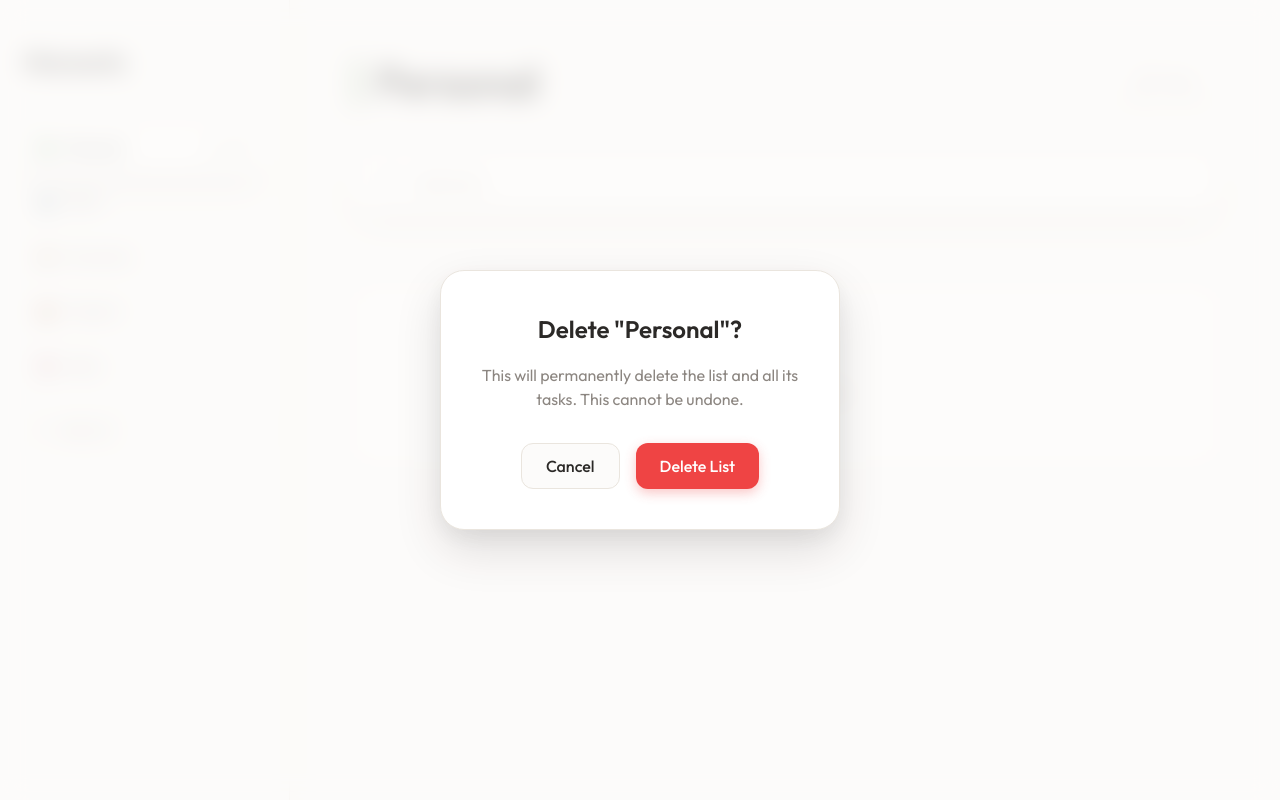
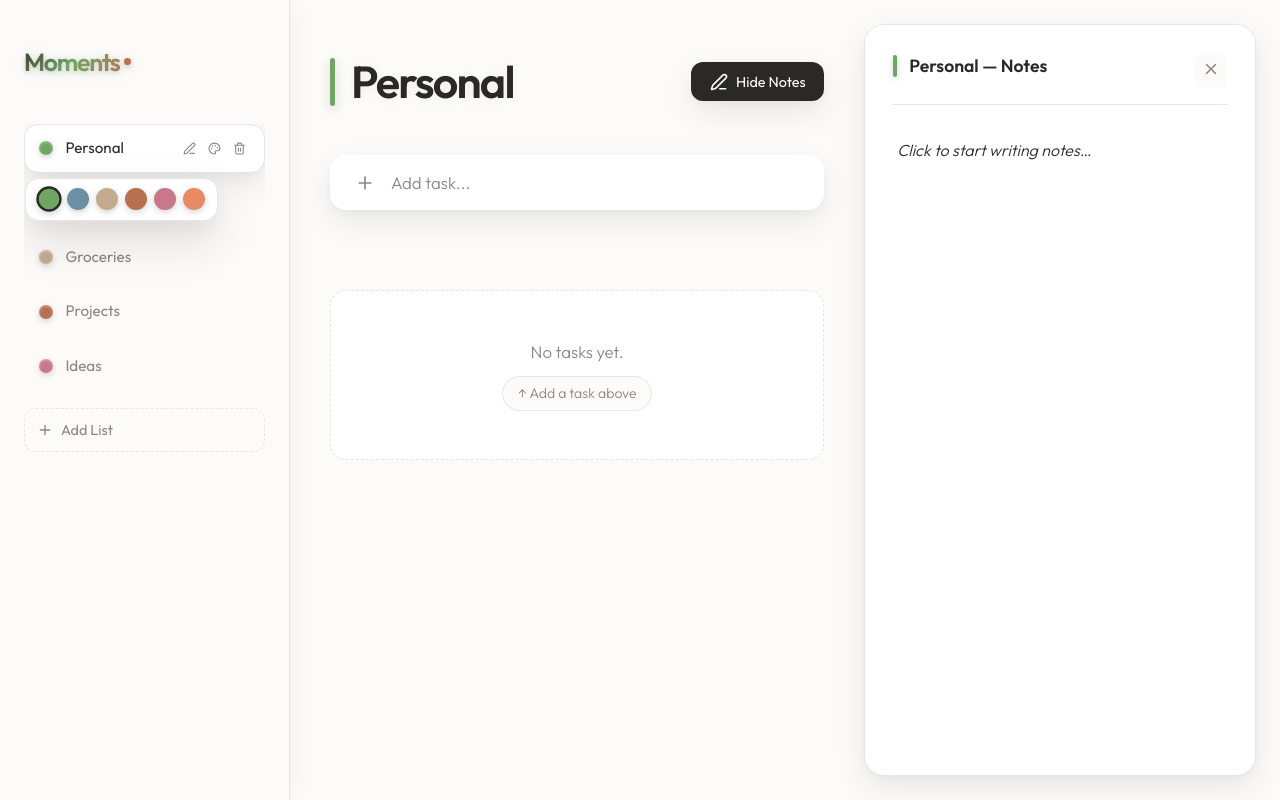
Before and after one commit to amitprna/minimal-todo, a React (Vite) app: page / in a window 1280 px wide. Both pictures are taken after a click on the button 239 px from the left and 148 px from the top of the page. Built offline with nearby package versions, Linux system fonts and the light colour scheme.

Commit message:
added logo

```diff
--- a/src/App.css
+++ b/src/App.css
@@ -37,12 +37,50 @@
   width: 100%;
 }
 
+/* ── Premium Logo Wordmark ──────────────────────────── */
+.logo-wordmark {
+  display: flex;
+  align-items: center;
+  gap: 4px;
+}
+
+.logo-main {
+  font-size: 1.55rem;
+  font-weight: 700;
+  letter-spacing: -0.05em;
+  /* Multi-stop gradient for depth */
+  background: linear-gradient(
+    135deg,
+    #3a3530 0%,
+    #6fa664 50%,
+    #b8714f 100%
+  );
+  -webkit-background-clip: text;
+  -webkit-text-fill-color: transparent;
+  background-clip: text;
+  /* Soft outer glow that acts as a "3D" depth cue */
+  filter: drop-shadow(0 2px 6px rgba(111,166,100,0.25))
+          drop-shadow(0 1px 2px rgba(58,53,48,0.15));
+  user-select: none;
+}
+
+/* Minimal decorative dot accent */
+.logo-dot {
+  display: inline-block;
+  width: 7px;
+  height: 7px;
+  border-radius: 50%;
+  background: var(--color-clay);
+  box-shadow: 0 2px 6px rgba(184, 113, 79, 0.5);
+  margin-bottom: 2px;
+  flex-shrink: 0;
+}
+
 .sidebar-title {
-  font-size: 1.6rem;
-  font-weight: 600;
-  color: var(--text-main);
+  /* Fallback for old code – kept for safety */
+  font-size: 1.55rem;
+  font-weight: 700;
   letter-spacing: -0.04em;
-  text-shadow: 0 2px 8px rgba(0,0,0,0.08);
 }
 
 .title-edit-btn {
@@ -181,6 +219,45 @@
 .delete-cat-btn:hover {
   background-color: #fee2e2;
   color: #ef4444;
+}
+
+/* ── Color picker popover ─────────────────────────── */
+.color-popover {
+  position: absolute;
+  left: 0;
+  top: calc(100% + 6px);
+  display: flex;
+  gap: 7px;
+  padding: 0.6rem 0.75rem;
+  background: var(--bg-card);
+  border: 1px solid var(--border-subtle);
+  border-radius: 14px;
+  box-shadow: var(--shadow-hover);
+  z-index: 100;
+}
+
+.color-swatch {
+  width: 22px;
+  height: 22px;
+  border-radius: 50%;
+  border: 2px solid transparent;
+  box-shadow: 0 2px 6px rgba(0,0,0,0.18);
+  transition: transform var(--transition-fast), box-shadow var(--transition-fast);
+}
+
+.color-swatch:hover {
+  transform: scale(1.2);
+  box-shadow: 0 4px 12px rgba(0,0,0,0.25);
+}
+
+.color-swatch.selected {
+  border-color: var(--text-main);
+  transform: scale(1.15);
+}
+
+/* Make the category item the anchor for the absolutely positioned popover */
+.category-item {
+  position: relative;
 }
 
 /* Add category controls */
--- a/src/App.jsx
+++ b/src/App.jsx
@@ -1,5 +1,5 @@
-import { useState, useCallback } from 'react'
-import { Plus, Edit3, Trash2 } from 'lucide-react'
+import { useState, useCallback, useRef, useEffect } from 'react'
+import { Plus, Edit3, Trash2, Palette } from 'lucide-react'
 import { v4 as uuidv4 } from 'uuid'
 import { useLocalStorage } from './hooks/useLocalStorage'
 import TaskList from './components/TaskList'
@@ -13,6 +13,16 @@ const CATEGORY_COLORS = [
   'var(--color-clay)',
   'var(--color-rose)',
   'var(--color-peach)',
+];
+
+// Resolved hex-like values for the color swatch display
+const COLOR_SWATCHES = [
+  { label: 'Sage',  value: 'var(--color-sage)',  hex: '#6fa664' },
+  { label: 'Slate', value: 'var(--color-slate)', hex: '#6d8fa3' },
+  { label: 'Sand',  value: 'var(--color-sand)',  hex: '#c4aa8f' },
+  { label: 'Clay',  value: 'var(--color-clay)',  hex: '#b8714f' },
+  { label: 'Rose',  value: 'var(--color-rose)',  hex: '#c8788a' },
+  { label: 'Peach', value: 'var(--color-peach)', hex: '#e88a66' },
 ];
 
 const initialCategories = [
@@ -59,12 +69,13 @@ function App() {
   const [newCategoryName, setNewCategoryName] = useState('');
   const [editingCategoryId, setEditingCategoryId] = useState(null);
   const [editingCategoryValue, setEditingCategoryValue] = useState('');
+  const [colorPickerCatId, setColorPickerCatId] = useState(null); // which cat is showing the palette
 
   const [tasks, setTasks] = useLocalStorage('japandi-tasks', []);
   const [newTaskTitle, setNewTaskTitle] = useState('');
 
-  // Note panel is per-category
-  const [notesPanelOpen, setNotesPanelOpen] = useState(false);
+  // Notes panel is open by default
+  const [notesPanelOpen, setNotesPanelOpen] = useState(true);
 
   // Modal for category deletion
   const [deletingCategory, setDeletingCategory] = useState(null);
@@ -106,7 +117,13 @@ function App() {
 
   const confirmDeleteCategory = (e, id) => {
     e.stopPropagation();
+    setColorPickerCatId(null);
     setDeletingCategory(categories.find(c => c.id === id));
+  };
+
+  const changeCategoryColor = (catId, colorValue) => {
+    setCategories(categories.map(c => c.id === catId ? { ...c, color: colorValue } : c));
+    setColorPickerCatId(null);
   };
 
   const deleteCategory = () => {
@@ -172,9 +189,12 @@ function App() {
             />
           ) : (
             <div className="sidebar-title-row">
-              <h2 className="sidebar-title">{globalTitle}</h2>
+              <div className="logo-wordmark">
+                <span className="logo-main">{globalTitle}</span>
+                <span className="logo-dot" />
+              </div>
               <button className="title-edit-btn" onClick={() => { setIsEditingTitle(true); setEditTitleValue(globalTitle); }} title="Rename">
-                <Edit3 size={14} />
+                <Edit3 size={13} />
               </button>
             </div>
           )}
@@ -185,7 +205,7 @@ function App() {
             <div
               key={category.id}
               className={`category-item ${activeCategory === category.id ? 'active' : ''}`}
-              onClick={() => { setActiveCategory(category.id); setNotesPanelOpen(false); }}
+              onClick={() => { setActiveCategory(category.id); setColorPickerCatId(null); }}
             >
               <div className="cat-main">
                 <div className="category-color-dot" style={{ backgroundColor: category.color }} />
@@ -207,10 +227,28 @@ function App() {
                 <button className="cat-action-btn" onClick={(e) => startEditCategory(e, category)} title="Rename">
                   <Edit3 size={13} />
                 </button>
+                <button className="cat-action-btn" onClick={(e) => { e.stopPropagation(); setColorPickerCatId(colorPickerCatId === category.id ? null : category.id); }} title="Change color">
+                  <Palette size={13} />
+                </button>
                 <button className="cat-action-btn delete-cat-btn" onClick={(e) => confirmDeleteCategory(e, category.id)} title="Delete">
                   <Trash2 size={13} />
                 </button>
               </div>
+
+              {/* Inline color picker popover */}
+              {colorPickerCatId === category.id && (
+                <div className="color-popover animate-in" onClick={e => e.stopPropagation()}>
+                  {COLOR_SWATCHES.map(swatch => (
+                    <button
+                      key={swatch.label}
+                      className={`color-swatch ${category.color === swatch.value ? 'selected' : ''}`}
+                      style={{ backgroundColor: swatch.hex }}
+                      onClick={() => changeCategoryColor(category.id, swatch.value)}
+                      title={swatch.label}
+                    />
+                  ))}
+                </div>
+              )}
             </div>
           ))}
 
--- a/src/components/TaskNotes.css
+++ b/src/components/TaskNotes.css
@@ -2,7 +2,7 @@
   background-color: var(--bg-card);
   border-radius: 20px;
   box-shadow: var(--shadow-md);
-  padding: 1.5rem;
+  padding: 1.75rem;
   display: flex;
   flex-direction: column;
   height: 100%;
@@ -10,157 +10,220 @@
   overflow: hidden;
 }
 
+/* ── Header ────────────────────────────────────── */
 .notes-header {
   display: flex;
   justify-content: space-between;
   align-items: flex-start;
-  margin-bottom: 2rem;
+  margin-bottom: 1.5rem;
   padding-bottom: 1rem;
   border-bottom: 1px solid var(--border-subtle);
+  gap: 1rem;
+}
+
+.notes-title-area {
+  display: flex;
+  align-items: center;
+  gap: 0.75rem;
+  flex: 1;
+  min-width: 0;
+}
+
+.notes-color-bar {
+  width: 4px;
+  height: 1.4rem;
+  border-radius: 4px;
+  flex-shrink: 0;
+  box-shadow: 0 2px 6px rgba(0,0,0,0.2);
 }
 
 .notes-title {
-  font-size: 1.25rem;
-  font-weight: 500;
-  max-width: 80%;
-  line-height: 1.4;
+  font-size: 1.1rem;
+  font-weight: 600;
+  color: var(--text-main);
+  white-space: nowrap;
+  overflow: hidden;
+  text-overflow: ellipsis;
 }
 
-.notes-actions {
-  display: flex;
-  gap: 0.5rem;
-}
-
+/* ── Icon buttons ────────────────────────────────── */
 .icon-btn {
-  padding: 0.5rem;
+  padding: 0.45rem;
   border-radius: 8px;
   color: var(--text-muted);
   background: var(--bg-main);
-  box-shadow: var(--shadow-inner);
+  flex-shrink: 0;
   transition: all var(--transition-fast);
 }
 
 .icon-btn:hover {
-  background: var(--bg-card);
-  box-shadow: var(--shadow-sm);
-  color: var(--text-main);
-  transform: translateY(-2px);
+  background: #fee2e2;
+  color: #e57373;
+  transform: scale(1.1);
 }
 
-.close-btn:hover {
-  color: #e57373;
+/* ── Notes body ──────────────────────────────────── */
+.notes-body {
+  flex-grow: 1;
+  overflow-y: auto;
+  cursor: text;
+  padding-right: 0.25rem;
+  position: relative;
+  min-height: 0;
 }
 
-.notes-content {
-  flex-grow: 1;
-  overflow-y: auto;
-  padding-right: 0.5rem;
+/* The rendered markdown preview */
+.notes-preview {
+  padding: 0.25rem 0.25rem 3rem;
+  min-height: 60px;
 }
 
-.notes-editor {
-  width: 100%;
+.notes-preview.empty {
   height: 100%;
-  resize: none;
-  font-size: 1rem;
-  line-height: 1.6;
-  color: var(--text-main);
-  padding: 1rem;
-  background-color: var(--bg-main);
-  border-radius: 12px;
-  box-shadow: var(--shadow-inner);
+  display: flex;
+  align-items: flex-start;
 }
 
-/* Markdown Styles */
-.markdown-preview {
-  color: var(--text-main);
-  line-height: 1.6;
+.notes-placeholder {
+  color: var(--text-muted);
+  font-weight: 300;
+  font-style: italic;
   font-size: 1rem;
+  margin-top: 0.25rem;
 }
 
-.markdown-preview h1,
-.markdown-preview h2,
-.markdown-preview h3 {
-  margin-top: 1.5rem;
-  margin-bottom: 0.75rem;
+/* The raw-text textarea — shown when focused */
+.notes-textarea {
+  width: 100%;
+  resize: none;
+  font-size: 0.97rem;
+  line-height: 1.7;
+  color: var(--text-main);
+  background: transparent;
+  padding: 0.25rem;
+  overflow: hidden; /* auto-grows via JS */
+  min-height: 200px;
+}
+
+.notes-textarea.hidden {
+  /* Visually hidden but in DOM so we can focus it */
+  position: absolute;
+  opacity: 0;
+  pointer-events: none;
+  height: 0;
+  min-height: 0;
+}
+
+.notes-textarea.visible {
+  position: relative;
+  opacity: 1;
+  pointer-events: auto;
+}
+
+/* Toolbar that appears during editing */
+.notes-toolbar {
+  border-top: 1px solid var(--border-subtle);
+  padding-top: 0.75rem;
+  margin-top: 0.5rem;
+  display: flex;
+  justify-content: space-between;
+  align-items: center;
+}
+
+.notes-hint {
+  font-size: 0.75rem;
+  color: var(--text-muted);
+  font-family: 'Courier New', monospace;
+  opacity: 0.7;
+}
+
+.notes-done-btn {
+  background: var(--text-main);
+  color: var(--bg-card);
+  padding: 0.35rem 0.9rem;
+  border-radius: 8px;
+  font-size: 0.85rem;
+  font-weight: 500;
+}
+
+.notes-done-btn:hover {
+  opacity: 0.85;
+}
+
+/* ── Markdown Styles ─────────────────────────────── */
+.notes-preview h1,
+.notes-preview h2,
+.notes-preview h3 {
+  margin-top: 1.25rem;
+  margin-bottom: 0.6rem;
   font-weight: 600;
   color: var(--text-main);
+  letter-spacing: -0.02em;
 }
 
-.markdown-preview p {
-  margin-bottom: 1rem;
+.notes-preview h1 { font-size: 1.4rem; }
+.notes-preview h2 { font-size: 1.2rem; }
+.notes-preview h3 { font-size: 1.05rem; }
+
+.notes-preview p {
+  margin-bottom: 0.85rem;
+  color: var(--text-main);
+  line-height: 1.7;
 }
 
-.markdown-preview ul,
-.markdown-preview ol {
+.notes-preview ul,
+.notes-preview ol {
   margin-bottom: 1rem;
   padding-left: 1.5rem;
 }
 
-.markdown-preview li {
-  margin-bottom: 0.25rem;
-}
+.notes-preview li { margin-bottom: 0.3rem; }
 
-.markdown-preview a {
+.notes-preview strong { font-weight: 600; }
+.notes-preview em { font-style: italic; color: var(--text-muted); }
+
+.notes-preview a {
   color: var(--color-slate);
   text-decoration: none;
 }
 
-.markdown-preview a:hover {
-  text-decoration: underline;
+.notes-preview a:hover { text-decoration: underline; }
+
+.notes-preview code {
+  background-color: var(--bg-main);
+  padding: 0.15em 0.4em;
+  border-radius: 4px;
+  font-size: 0.88em;
+  color: var(--color-peach);
+  font-family: 'Courier New', monospace;
 }
 
-.markdown-preview code {
-  background-color: var(--bg-main);
-  padding: 0.2em 0.4em;
-  border-radius: 4px;
-  font-size: 0.9em;
-  color: #e8a58a;
-}
-
-.markdown-preview pre code {
-  background-color: transparent;
-  padding: 0;
-  color: inherit;
-}
-
-.markdown-preview pre {
+.notes-preview pre {
   background-color: var(--bg-main);
   padding: 1rem;
-  border-radius: 8px;
+  border-radius: 10px;
   overflow-x: auto;
   margin-bottom: 1rem;
   box-shadow: var(--shadow-inner);
 }
 
-.markdown-preview blockquote {
-  border-left: 4px solid var(--border-subtle);
-  padding-left: 1rem;
-  color: var(--text-muted);
-  margin-left: 0;
-  margin-bottom: 1rem;
-}
-
-.empty-notes {
-  display: flex;
-  flex-direction: column;
-  align-items: center;
-  justify-content: center;
-  height: 100%;
-  color: var(--text-muted);
-  gap: 1rem;
-}
-
-.start-writing-btn {
-  padding: 0.5rem 1rem;
-  background-color: var(--bg-main);
-  border-radius: 8px;
-  box-shadow: var(--shadow-sm);
+.notes-preview pre code {
+  background: transparent;
+  padding: 0;
+  color: var(--text-main);
   font-size: 0.9rem;
 }
 
-.start-writing-btn:hover {
-  background-color: var(--bg-card);
-  box-shadow: var(--shadow-md);
-  transform: translateY(-2px);
-  color: var(--text-main);
+.notes-preview blockquote {
+  border-left: 3px solid var(--border-subtle);
+  padding-left: 1rem;
+  color: var(--text-muted);
+  margin: 0 0 1rem 0;
+  font-style: italic;
 }
+
+.notes-preview hr {
+  border: none;
+  border-top: 1px solid var(--border-subtle);
+  margin: 1.5rem 0;
+}
--- a/src/components/TaskNotes.jsx
+++ b/src/components/TaskNotes.jsx
@@ -1,69 +1,101 @@
-import React, { useState, useEffect } from 'react';
+import React, { useState, useEffect, useRef, useCallback } from 'react';
 import ReactMarkdown from 'react-markdown';
 import remarkGfm from 'remark-gfm';
-import { X, Edit3, Eye } from 'lucide-react';
+import { X } from 'lucide-react';
 import './TaskNotes.css';
 
 export default function TaskNotes({ task, onClose, onSaveNotes, categoryColor }) {
-  const [isEditing, setIsEditing] = useState(false);
   const [notes, setNotes] = useState(task.notes || '');
+  const [isFocused, setIsFocused] = useState(false);
+  const textareaRef = useRef(null);
+  const saveTimerRef = useRef(null);
 
+  // Reset when switching category
   useEffect(() => {
     setNotes(task.notes || '');
-    setIsEditing(false); // Reset to preview when switching tasks
+    setIsFocused(false);
   }, [task.id]);
 
-  const handleSave = () => {
+  // Debounced auto-save
+  const handleChange = useCallback((e) => {
+    const val = e.target.value;
+    setNotes(val);
+    clearTimeout(saveTimerRef.current);
+    saveTimerRef.current = setTimeout(() => {
+      onSaveNotes(task.id, val);
+    }, 600);
+  }, [task.id, onSaveNotes]);
+
+  // Save on explicit blur
+  const handleBlur = () => {
+    setIsFocused(false);
+    clearTimeout(saveTimerRef.current);
     onSaveNotes(task.id, notes);
-    setIsEditing(false);
+  };
+
+  // Auto-grow textarea to content height
+  useEffect(() => {
+    if (textareaRef.current) {
+      textareaRef.current.style.height = 'auto';
+      textareaRef.current.style.height = textareaRef.current.scrollHeight + 'px';
+    }
+  }, [notes]);
+
+  const handlePreviewClick = () => {
+    setIsFocused(true);
+    setTimeout(() => {
+      textareaRef.current?.focus();
+      // Place cursor at end
+      const len = textareaRef.current?.value?.length || 0;
+      textareaRef.current?.setSelectionRange(len, len);
+    }, 50);
   };
 
   return (
     <div className="task-notes-panel animate-in">
       <div className="notes-header">
-        <h3 className="notes-title" style={{ color: categoryColor }}>
-          {task.title}
-        </h3>
-        <div className="notes-actions">
-          <button
-            className="icon-btn"
-            onClick={() => isEditing ? handleSave() : setIsEditing(true)}
-            title={isEditing ? "Preview" : "Edit Notes"}
-          >
-            {isEditing ? <Eye size={18} /> : <Edit3 size={18} />}
-          </button>
-          <button className="icon-btn close-btn" onClick={onClose} title="Close Panel">
-            <X size={20} />
-          </button>
+        <div className="notes-title-area">
+          <div className="notes-color-bar" style={{ backgroundColor: categoryColor }} />
+          <h3 className="notes-title">{task.title}</h3>
         </div>
+        <button className="icon-btn close-btn" onClick={onClose} title="Close panel">
+          <X size={18} />
+        </button>
       </div>
 
-      <div className="notes-content">
-        {isEditing ? (
-          <textarea
-            className="notes-editor"
-            value={notes}
-            onChange={(e) => setNotes(e.target.value)}
-            placeholder="Write your markdown notes here..."
-            autoFocus
-          />
-        ) : (
-          <div className="markdown-preview">
+      <div className="notes-body" onClick={handlePreviewClick}>
+        {/* Ghost preview - shown when not focused */}
+        {!isFocused && (
+          <div className={`notes-preview ${!notes ? 'empty' : ''}`}>
             {notes ? (
-              <ReactMarkdown remarkPlugins={[remarkGfm]}>
-                {notes}
-              </ReactMarkdown>
+              <ReactMarkdown remarkPlugins={[remarkGfm]}>{notes}</ReactMarkdown>
             ) : (
-              <div className="empty-notes">
-                <p>No notes written yet.</p>
-                <button className="start-writing-btn" onClick={() => setIsEditing(true)}>
-                  Start writing...
-                </button>
-              </div>
+              <p className="notes-placeholder">Click to start writing notes…</p>
             )}
           </div>
         )}
+
+        {/* Textarea - always present in DOM for focus, hidden when not focused */}
+        <textarea
+          ref={textareaRef}
+          className={`notes-textarea ${isFocused ? 'visible' : 'hidden'}`}
+          value={notes}
+          onChange={handleChange}
+          onFocus={() => setIsFocused(true)}
+          onBlur={handleBlur}
+          placeholder="# Notes&#10;&#10;Start writing… markdown is supported."
+          spellCheck
+        />
       </div>
+
+      {isFocused && (
+        <div className="notes-toolbar animate-in">
+          <span className="notes-hint">**bold** _italic_ # heading — Markdown supported</span>
+          <button className="notes-done-btn" onMouseDown={(e) => { e.preventDefault(); textareaRef.current?.blur(); }}>
+            Done
+          </button>
+        </div>
+      )}
     </div>
   );
 }
```
